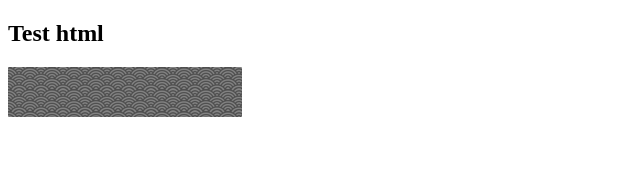
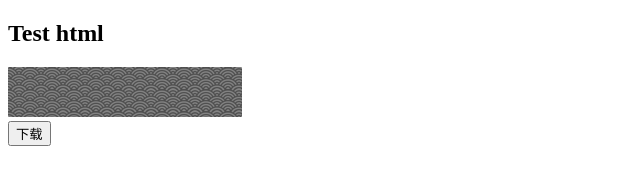
Before and after one commit to dirkliu/learnNode, a website: page test.html in a window 1280 px wide. Shown: the whole page, without its empty margins (0-640 px from the left). Drawn offline with Linux system fonts and the light colour scheme.

```diff
--- a/test.html
+++ b/test.html
@@ -6,5 +6,8 @@
   <body>
     <h2>Test html</h2>
     <img src="./prize-area.png"/>
+    <form action="http://localhost/download/" method="get">
+      <button type="submit">下载</button>
+    </form>
   </body>
 </html>
```
Also changed, not shown: README.md.
